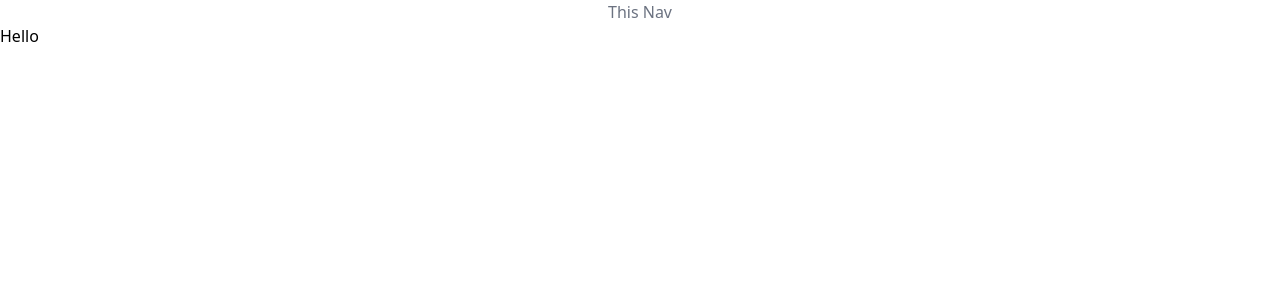
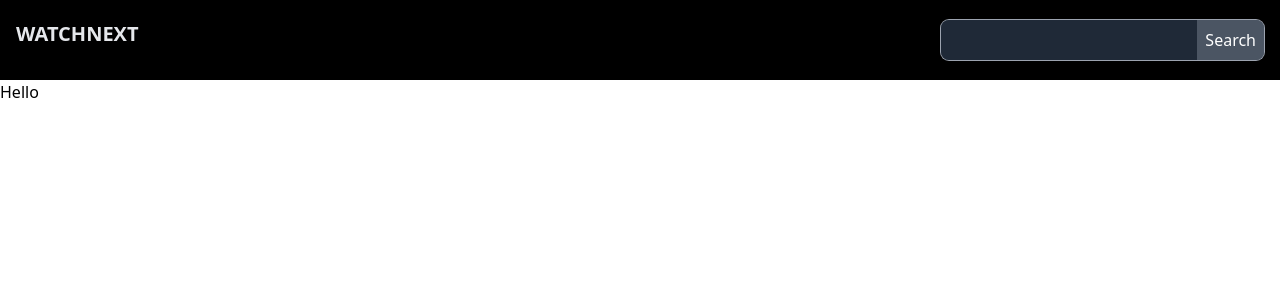
Before and after one commit to rida-elbahtouri/WatchNext, a React (Create React App) app: page / in a window 1280 px wide. Shown: the top 300 px of the page. Built offline with nearby package versions, Linux system fonts and the light colour scheme.

Commit message:
style nav using tailwind

```diff
--- a/src/components/nav.js
+++ b/src/components/nav.js
@@ -1,9 +1,15 @@
 import "../index.css"
 const Nav =()=>{
 return (
-    <div className="text-center space-y-4">
-    <h1 className="text-gray-500">This Nav</h1>
+    <nav className="bg-black py-5 p-4 flex justify-between">
+    <div>
+    <h1 className="text-xl font-bold text-gray-200">WATCHNEXT</h1>
     </div>
+    <div className="flex align-middle box-border ring-1 ring-gray-400 rounded-lg focus:outline-none focus:ring-2 focus:ring-gray-500 bg-gray-600">
+        <input className="bg-gray-800 rounded-l-lg box-border w-64 focus:outline-none  p-2 text-white  text-lg h-10" type="text" />
+        <button className="text-white rounded-r-lg box-border px-2 h-10 text-center bg-gray-600" >Search</button>
+    </div>
+    </nav>
 )
 }
 
```
